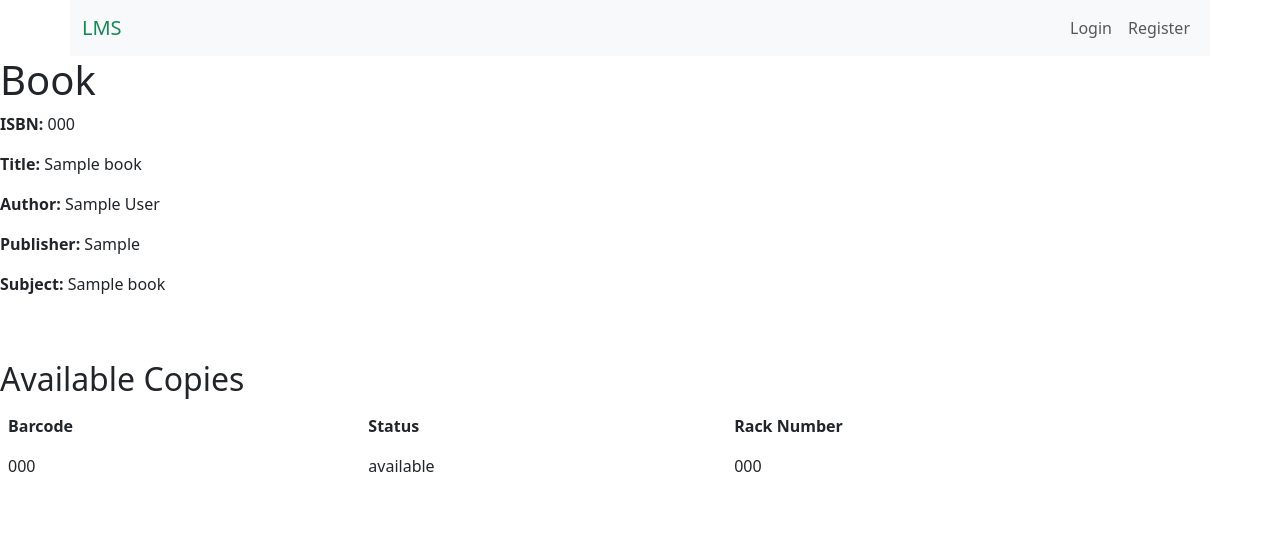
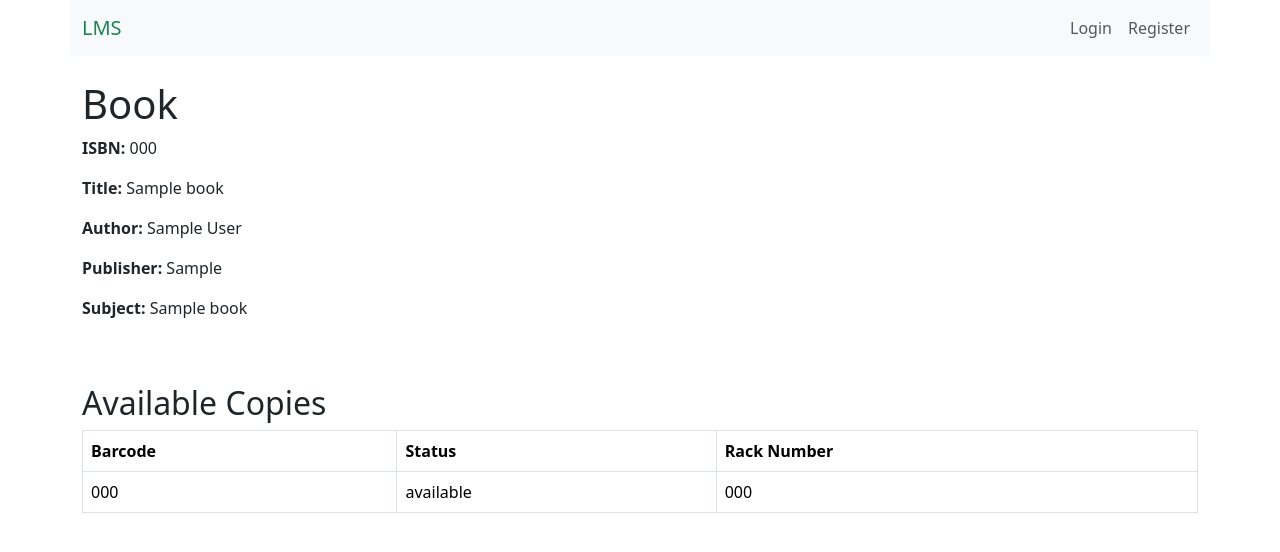
Before and after one commit to milanbairagi/library-management-system, a Django app: page /book_items/1/ in a window 1280 px wide. Shown: the top 552 px of the page. Run offline with Django 5.2, Linux system fonts and the light colour scheme; tables that the repository leaves empty hold one stand-in row (values such as "Sample post").

Commit message:
feat: enhance book items template layout and styling for better readability

```diff
--- a/library/templates/library/book_items.html
+++ b/library/templates/library/book_items.html
@@ -5,6 +5,7 @@ Book Item - Library Management System
 {% endblock %}
 
 {% block content %}
+  <div class="container mt-4">
   {% if error %}
     <p style="color: red;">{{ error }}</p>
   {% endif %}
@@ -24,7 +25,7 @@ Book Item - Library Management System
 
   {% if book_items %}
   <h2>Available Copies</h2>
-<table>
+  <table class="table table-bordered">
     <tr>
       <th>Barcode</th>
       <th>Status</th>
@@ -42,4 +43,5 @@ Book Item - Library Management System
     <p style="color: red;">No available copies of this book.</p>
   {% endif %}
 
+</div>
 {% endblock %}
```
Lines whose indentation alone changed are shown as unchanged.
